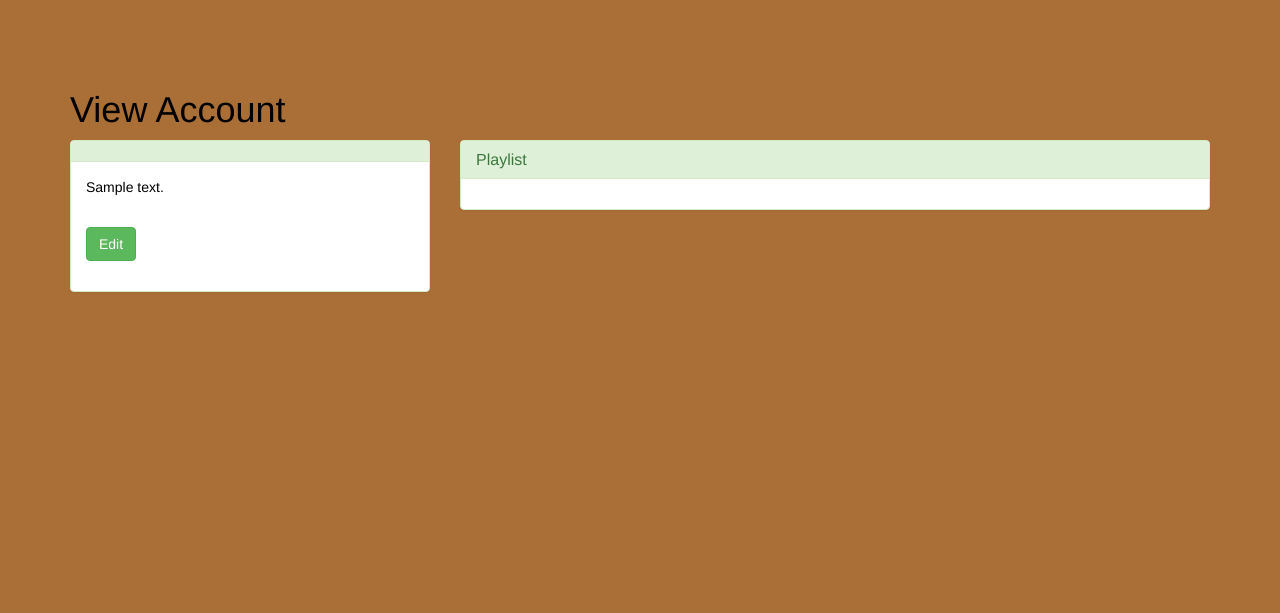
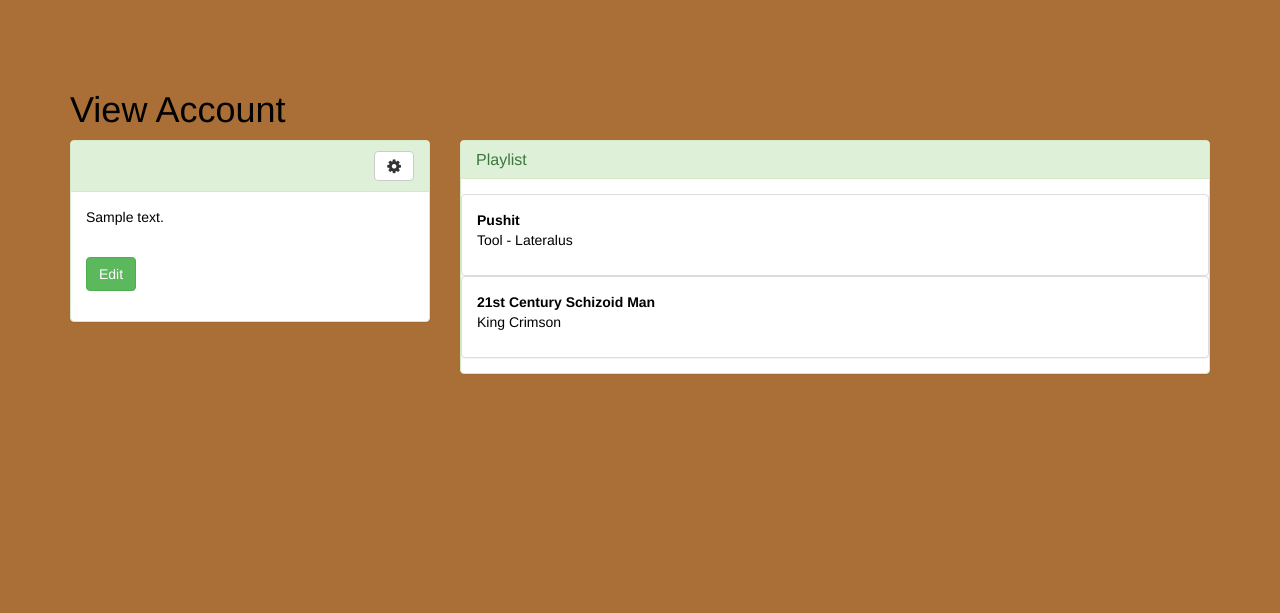
Before and after one commit to micealgallagher/Nxew, a Yii app: template views/account/view.php in a window 1280 px wide. Shown: the top 613 px of the page. Run offline with PHP 8.4 and a stand-in for Yii, Linux system fonts and the light colour scheme; the template is opened without the code that fills it: most values are stand-ins (such as "Sample title", 1, 10 or a date in 2020); data that the repository does not hold is empty; some libraries are stand-ins or nearby versions.

Commit message:
Create dummy playlist UI and add a settings button the the user profile so they can modify their details and security

```diff
--- a/views/account/view.php
+++ b/views/account/view.php
@@ -17,8 +17,15 @@ $this->title = 'View Account';
         <div class="col-md-4 col-lg-4 col-sm-5">
             <div class="panel panel-success">
                 <div class="panel-heading">
-                    <h3 class="panel-title">
+                    <h3 class="panel-title" style="vertical-align: middle; height: 30px">
                         <?= Html::encode($user->getFullName()) ?>
+                        <?php
+
+                            $options = ['class' => 'btn btn-default pull-right fa fa-cog fa-1x'];
+                            $icon = Html::tag('i', '', $options);
+
+                            echo Html::a($icon, $account->website);
+                        ?>
                     </h3>
                 </div>
                 <div class="panel-body">
@@ -63,7 +70,23 @@ $this->title = 'View Account';
                     Playlist
                 </h3>
             </div>
-            <div class="panel-body">
+            <div class="panel-body playlist-container">
+                <div class="panel panel-default playlist-track">
+                    <div class="panel-body">
+                        <strong>Pushit</strong>
+                        <p>
+                            Tool - Lateralus
+                        </p>
+                    </div>
+                </div>
+                <div class="panel panel-default playlist-track">
+                    <div class="panel-body">
+                        <strong>21st Century Schizoid Man</strong>
+                        <p>
+                            King Crimson
+                        </p>
+                    </div>
+                </div>
             </div>
         </div>
     </div>
--- a/web/css/site.css
+++ b/web/css/site.css
@@ -24,6 +24,20 @@ thead {
 }
 .social-icon {
     padding-right: 15px;
+}
+
+.playlist-track {
+    margin-bottom: 0px;
+}
+
+.playlist-track:hover {
+    background-color: #f3f3f3;
+    cursor: pointer;
+}
+
+.playlist-container {
+    padding-left: 0px;
+    padding-right: 0px;
 }
 
 .wrap {
```
